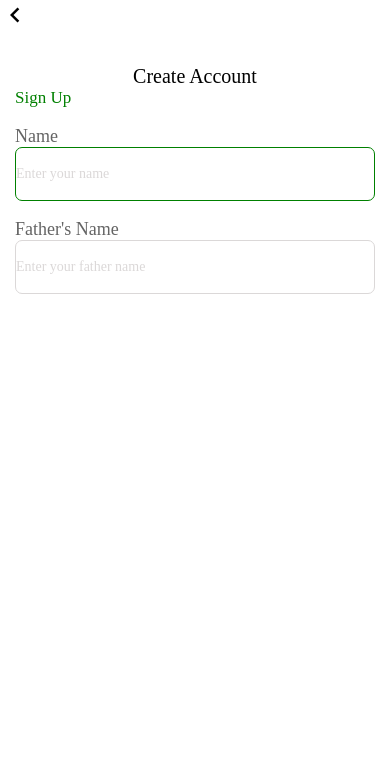
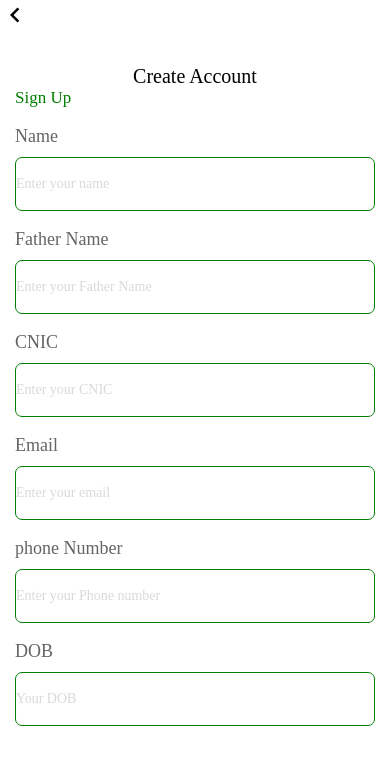
Before and after one commit to Shehiryar12/MyCrops, a React Native app: screen / in a window 390 px wide. Shown: the top 764 px of the page. Built offline with nearby package versions, Linux system fonts and the light colour scheme.

Commit message:
create crops

```diff
--- /dev/null
+++ b/Src/Components/CustomTextInput.js
@@ -0,0 +1,38 @@
+import { StyleSheet, Text, TextInput, View } from 'react-native'
+import React from 'react'
+import { Font } from '../Constant/Fonts'
+
+export default function CustomTextInput(props) {
+  return (
+    <View>
+    <Text style={styles.Name}>{props.title}</Text>
+      <TextInput  style={styles.input} placeholder={props.placeholder} placeholderTextColor={"#DBD8D8"} keyboardType={props.keyboardtype}/>
+
+
+
+    </View>
+  )
+}
+
+const styles = StyleSheet.create({
+    input:{
+        fontSize:14,
+        fontFamily:Font.regular,
+        borderWidth:1,
+        borderRadius:7,
+        marginHorizontal:15,
+        borderColor:'green',
+        color:"black",
+        height:54,
+        marginTop:10,
+      },
+
+        Name:{
+        color:"#646464",
+        marginLeft:15,
+        fontSize:18,
+        marginTop:18,
+        fontFamily:Font.medium
+
+   },
+})
--- a/Src/Screens/Register.js
+++ b/Src/Screens/Register.js
@@ -1,21 +1,29 @@
-import { StyleSheet, Text, View,TextInput } from 'react-native'
+import { StyleSheet, Text, View,TextInput, ScrollView } from 'react-native'
 import React from 'react'
 import Icon from 'react-native-vector-icons/MaterialIcons'
 import { Font } from '../Constant/Fonts'
+import CustomTextInput from '../Components/CustomTextInput'
 
 export default function Register() {
   return (
     <View>
+
+      <ScrollView>
       <Icon name="chevron-left" size={30} color="black"/>
       <Text style={styles.create}>Create Account</Text>
       <Text style={styles.Sign}>Sign Up</Text>
-      <Text style={styles.Name}>Name</Text>
-      <TextInput style={styles.input} placeholder='Enter your name' placeholderTextColor={"#DBD8D8"}
-      keyboardType='name-phone-pad'/>
 
-      <Text style={styles.FatherName}>Father's Name</Text>
-      <TextInput style={styles.finput} placeholder='Enter your father name' placeholderTextColor={"#DBD8D8"}
-      keyboardType='name-phone-pad'/>
+      <CustomTextInput placeholder="Enter your name" title="Name"/>
+      <CustomTextInput placeholder="Enter your Father Name" title="Father Name"/>
+      <CustomTextInput placeholder="Enter your CNIC" title="CNIC" keyboardtype={"phone-pad"}/>
+      <CustomTextInput placeholder="Enter your email" title="Email" keyboardtype={"email-address"}/>
+      <CustomTextInput placeholder="Enter your Phone number" title="phone Number" keyboardtype={"phone-pad"}/>
+      <CustomTextInput placeholder="Your DOB" title="DOB" keyboardtype={"phone-pad"}/>
+
+</ScrollView>
+
+
+
 
 
     </View>
@@ -77,6 +85,14 @@ const styles = StyleSheet.create({
     borderColor:'#DBD8D8',
     fontFamily:Font.regular,
      fontSize:14
+  },
+
+  Cnic:{
+    marginLeft:15,
+    marginTop:18,
+    fontSize:18,
+    fontFamily:Font.medium,
+    color:"#646464",
   }
 
 
```
